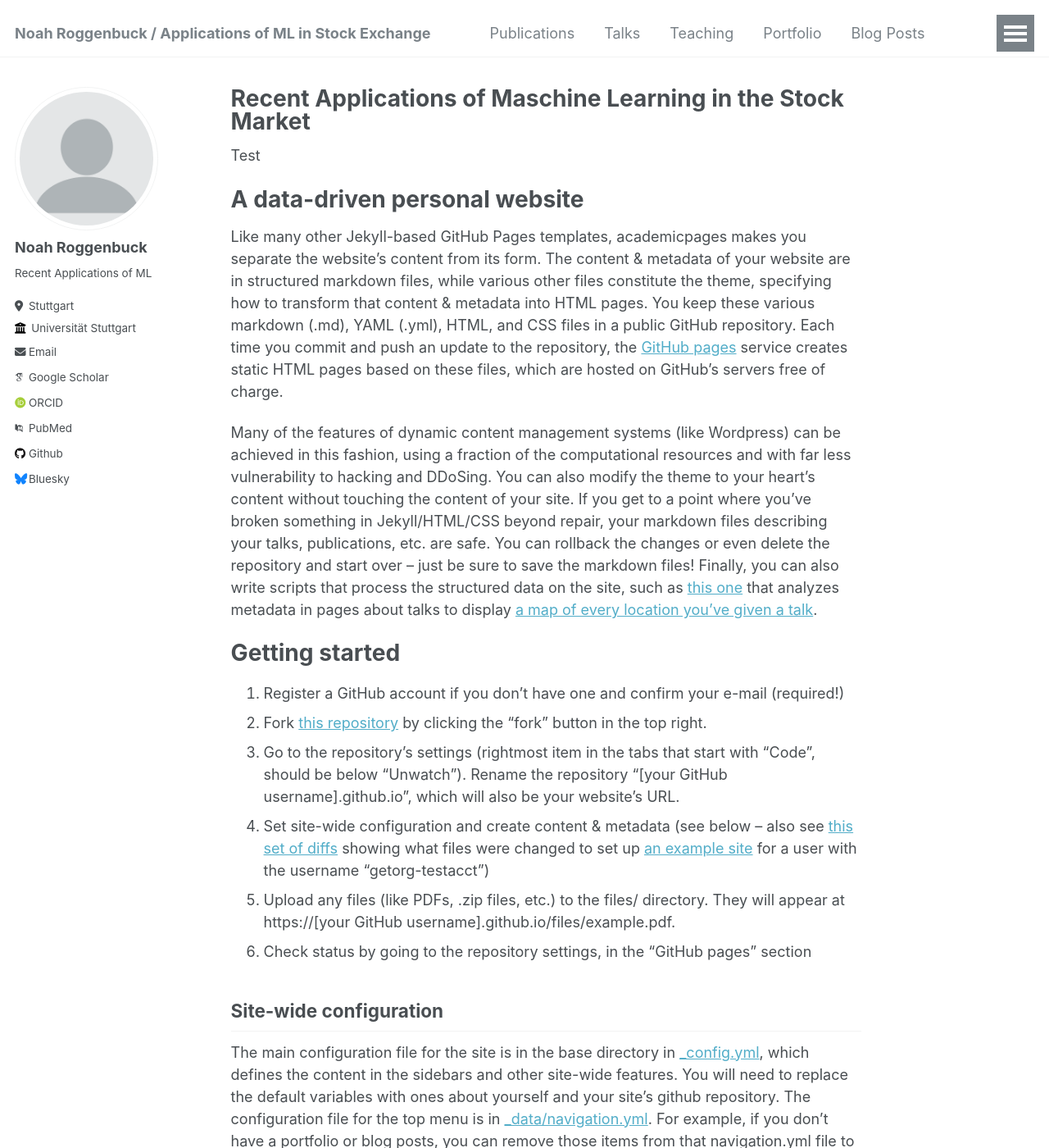
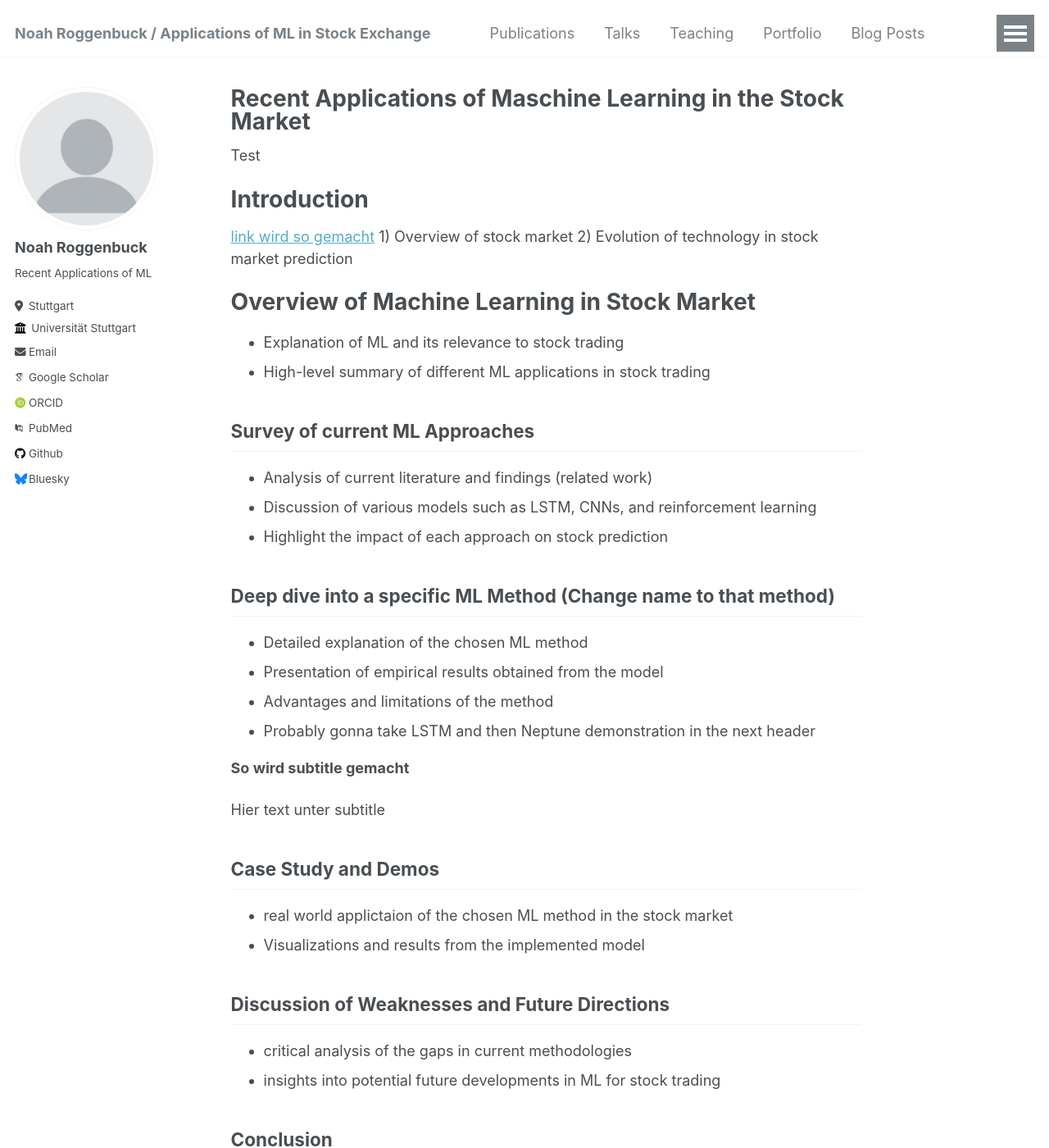
Before and after one commit to noahrog02/noahrog02.github.io, a Jekyll site: the page built from _pages/about.md, in a window 1280 px wide and 1400 px high. Shown: the whole window at 82% size. Built offline with Jekyll 4.4.1, drawn with Linux system fonts in a browser that asks for light colours; some web fonts are replaced; some of the changed text lies outside the part shown.

Commit message:
Update about.md

```diff
--- a/_pages/about.md
+++ b/_pages/about.md
@@ -9,41 +9,49 @@ redirect_from:
 
 Test
 
-A data-driven personal website
+Introduction
 ======
-Like many other Jekyll-based GitHub Pages templates, academicpages makes you separate the website's content from its form. The content & metadata of your website are in structured markdown files, while various other files constitute the theme, specifying how to transform that content & metadata into HTML pages. You keep these various markdown (.md), YAML (.yml), HTML, and CSS files in a public GitHub repository. Each time you commit and push an update to the repository, the [GitHub pages](https://pages.github.com/) service creates static HTML pages based on these files, which are hosted on GitHub's servers free of charge.
+[link wird so gemacht](https://google.com)
+1) Overview of stock market
+2) Evolution of technology in stock market prediction
 
-Many of the features of dynamic content management systems (like Wordpress) can be achieved in this fashion, using a fraction of the computational resources and with far less vulnerability to hacking and DDoSing. You can also modify the theme to your heart's content without touching the content of your site. If you get to a point where you've broken something in Jekyll/HTML/CSS beyond repair, your markdown files describing your talks, publications, etc. are safe. You can rollback the changes or even delete the repository and start over -- just be sure to save the markdown files! Finally, you can also write scripts that process the structured data on the site, such as [this one](https://github.com/academicpages/academicpages.github.io/blob/master/talkmap.ipynb) that analyzes metadata in pages about talks to display [a map of every location you've given a talk](https://academicpages.github.io/talkmap.html).
+Overview of Machine Learning in Stock Market
+======
+- Explanation of ML and its relevance to stock trading
+- High-level summary of different ML applications in stock trading
 
-Getting started
-======
-1. Register a GitHub account if you don't have one and confirm your e-mail (required!)
-1. Fork [this repository](https://github.com/academicpages/academicpages.github.io) by clicking the "fork" button in the top right.
-1. Go to the repository's settings (rightmost item in the tabs that start with "Code", should be below "Unwatch"). Rename the repository "[your GitHub username].github.io", which will also be your website's URL.
-1. Set site-wide configuration and create content & metadata (see below -- also see [this set of diffs](http://archive.is/3TPas) showing what files were changed to set up [an example site](https://getorg-testacct.github.io) for a user with the username "getorg-testacct")
-1. Upload any files (like PDFs, .zip files, etc.) to the files/ directory. They will appear at https://[your GitHub username].github.io/files/example.pdf.
-1. Check status by going to the repository settings, in the "GitHub pages" section
+Survey of current ML Approaches
+------
+- Analysis of current literature and findings (related work)
+- Discussion of various models such as LSTM, CNNs, and reinforcement learning
+- Highlight the impact of each approach on stock prediction
 
-Site-wide configuration
+Deep dive into a specific ML Method (Change name to that method)
 ------
-The main configuration file for the site is in the base directory in [_config.yml](https://github.com/academicpages/academicpages.github.io/blob/master/_config.yml), which defines the content in the sidebars and other site-wide features. You will need to replace the default variables with ones about yourself and your site's github repository. The configuration file for the top menu is in [_data/navigation.yml](https://github.com/academicpages/academicpages.github.io/blob/master/_data/navigation.yml). For example, if you don't have a portfolio or blog posts, you can remove those items from that navigation.yml file to remove them from the header.
+- Detailed explanation of the chosen ML method
+- Presentation of empirical results obtained from the model
+- Advantages and limitations of the method
+- Probably gonna take LSTM and then Neptune demonstration in the next header
 
-Create content & metadata
+**So wird subtitle gemacht**
+
+Hier text unter subtitle
+
+Case Study and Demos
 ------
-For site content, there is one markdown file for each type of content, which are stored in directories like _publications, _talks, _posts, _teaching, or _pages. For example, each talk is a markdown file in the [_talks directory](https://github.com/academicpages/academicpages.github.io/tree/master/_talks). At the top of each markdown file is structured data in YAML about the talk, which the theme will parse to do lots of cool stuff. The same structured data about a talk is used to generate the list of talks on the [Talks page](https://academicpages.github.io/talks), each [individual page](https://academicpages.github.io/talks/2012-03-01-talk-1) for specific talks, the talks section for the [CV page](https://academicpages.github.io/cv), and the [map of places you've given a talk](https://academicpages.github.io/talkmap.html) (if you run this [python file](https://github.com/academicpages/academicpages.github.io/blob/master/talkmap.py) or [Jupyter notebook](https://github.com/academicpages/academicpages.github.io/blob/master/talkmap.ipynb), which creates the HTML for the map based on the contents of the _talks directory).
+- real world applictaion of the chosen ML method in the stock market
+- Visualizations and results from the implemented model
 
-**Markdown generator**
+Discussion of Weaknesses and Future Directions
+------
+- critical analysis of the gaps in current methodologies
+- insights into potential future developments in ML for stock trading
 
-I have also created [a set of Jupyter notebooks](https://github.com/academicpages/academicpages.github.io/tree/master/markdown_generator
-) that converts a CSV containing structured data about talks or presentations into individual markdown files that will be properly formatted for the academicpages template. The sample CSVs in that directory are the ones I used to create my own personal website at stuartgeiger.com. My usual workflow is that I keep a spreadsheet of my publications and talks, then run the code in these notebooks to generate the markdown files, then commit and push them to the GitHub repository.
+Conclusion
+------
+- Summary of findings and final thoughts
+- Encouragement for further research and development in this area
 
-How to edit your site's GitHub repository
+References
 ------
-Many people use a git client to create files on their local computer and then push them to GitHub's servers. If you are not familiar with git, you can directly edit these configuration and markdown files directly in the github.com interface. Navigate to a file (like [this one](https://github.com/academicpages/academicpages.github.io/blob/master/_talks/2012-03-01-talk-1.md) and click the pencil icon in the top right of the content preview (to the right of the "Raw | Blame | History" buttons). You can delete a file by clicking the trashcan icon to the right of the pencil icon. You can also create new files or upload files by navigating to a directory and clicking the "Create new file" or "Upload files" buttons.
-
-Example: editing a markdown file for a talk
-![Editing a markdown file for a talk](/images/editing-talk.png)
-
-For more info
-------
-More info about configuring academicpages can be found in [the guide](https://academicpages.github.io/markdown/). The [guides for the Minimal Mistakes theme](https://mmistakes.github.io/minimal-mistakes/docs/configuration/) (which this theme was forked from) might also be helpful.
+- List of all sources and further reading links
```
